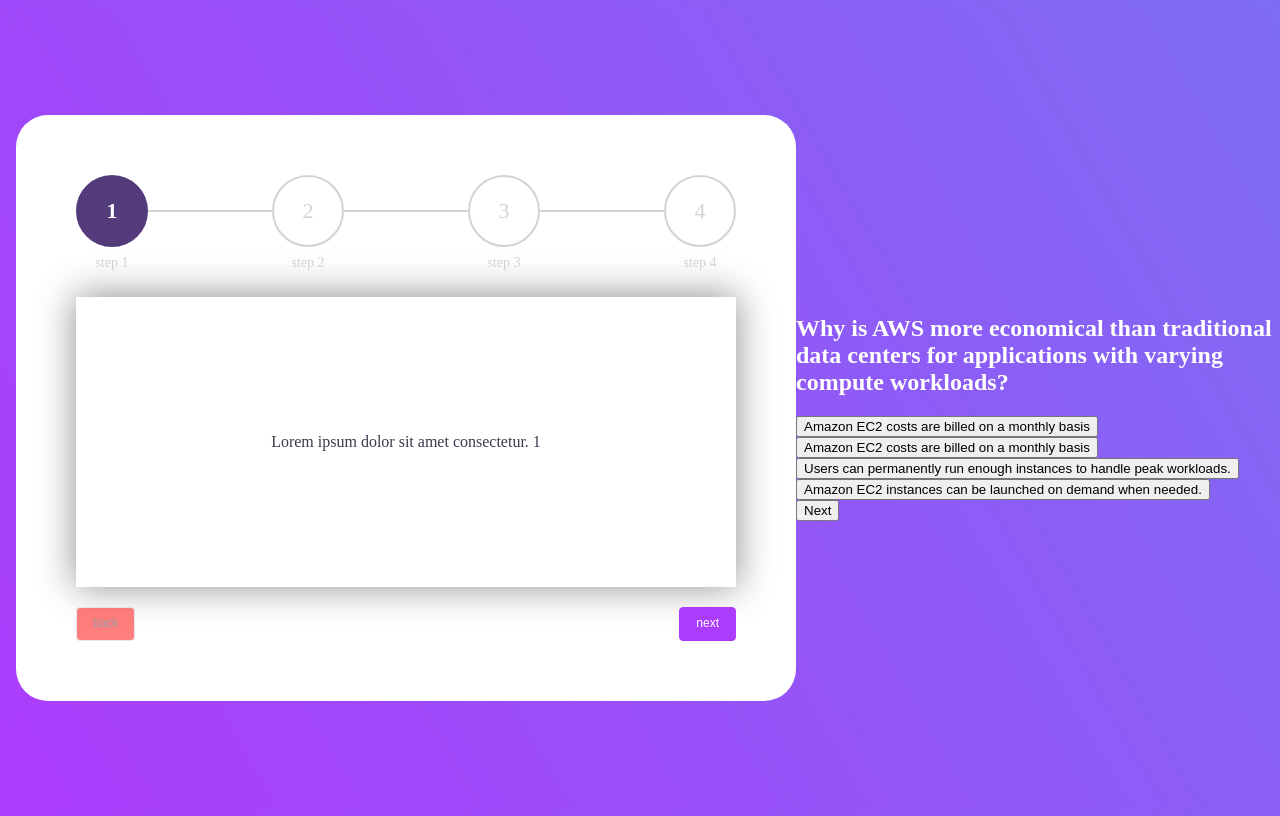
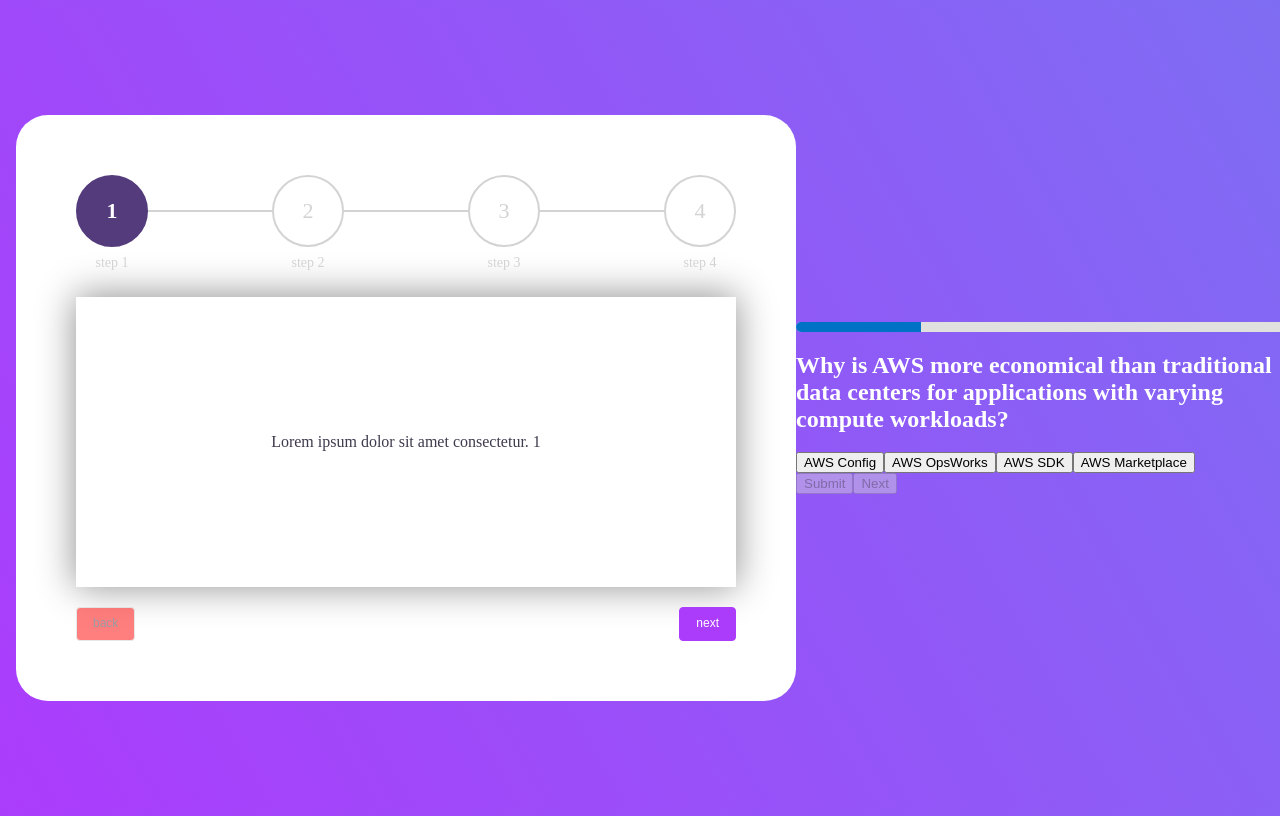
Before and after one commit to Fathi-Amine/AwsQuizAppV3, a Vue app in the folder AwsCloudPractitioner/: page / in a window 1280 px wide. Built offline with nearby package versions, Linux system fonts and the light colour scheme.

Commit message:
three components done and feedback component to complete

```diff
--- a/AwsCloudPractitioner/src/App.vue
+++ b/AwsCloudPractitioner/src/App.vue
@@ -9,30 +9,40 @@
 
     data:()=>({
         questions: [
-        {
-            id:0,
-            question: "Why is AWS more economical than traditional data centers for applications with varying compute workloads?",
-            answers:["Amazon EC2 costs are billed on a monthly basis","Amazon EC2 costs are billed on a monthly basis","Users can permanently run enough instances to handle peak workloads.","Amazon EC2 instances can be launched on demand when needed."],
-            wrong_answers: ["Amazon EC2 costs are billed on a monthly basis","Amazon EC2 costs are billed on a monthly basis","Users can permanently run enough instances to handle peak workloads."],
-            correct_answer: "Amazon EC2 instances can be launched on demand when needed.",
-            description: "The ability to launch instances on demand when needed allows users to launch and terminate instances in response to a varying workload.This is a more economical practice than purchasing enough on-premises servers to handle the peak load."
-        },
+          {
+          id:0,
+          question: "Why is AWS more economical than traditional data centers for applications with varying compute workloads?",
+          choices: [{answer:"Amazon EC2 costs are billed on a monthly basis",
+          isCorrect:false},
+          {answer:"Amazon EC2 costs are billed on a yearly basis",isCorrect:false},
+          {answer:"Amazon EC2 instances can be launched on demand when needed.", isCorrect:true},
+          {answer:"Users can permanently run enough instances to handle peak workloads.", isCorrect:false}],
+          description: "The ability to launch instances on demand when needed allows users to launch and terminate instances in response to a varying workload.This is a more economical practice than purchasing enough on-premises servers to handle the peak load."
+          },
         {
             id:1,
             question: "Which AWS service would simplify the migration of a database to AWS?",
-            answers:["AWS Storage Gateway","Amazon EC2","Amazon AppStream 2.0","AWS Database Migration Service (AWS DMS)"],
-            wrong_answers: ["AWS Storage Gateway","Amazon EC2","Amazon AppStream 2.0"],
-            correct_answer: "AWS Database Migration Service (AWS DMS)",
+            choices:[{answer: "AWS Storage Gateway", isCorrect:false},
+            {answer:"AWS Database Migration Service (AWS DMS)", isCorrect:true},
+            {answer:"Amazon EC2", isCorrect:false},
+            {answer:"Amazon AppStream 2.0", isCorrect:false}],
             description : "AWS DMS helps users migrate databases to AWS quickly and securely. The source database remainsfully operational during the migration, minimizing downtime to applications that rely on the database. AWS DMS can migrate data to and from most widely used commercial and open-source databases."
         },
         {
             id:2,
             question:"Which AWS offering enables users to find, buy, and immediately start using software solutions in their AWS environment?",
-            answers:["AWS Config","AWS OpsWorks","AWS SDK","AWS Marketplace"],
-            wrong_answers: ["AWS Config","AWS OpsWorks","AWS SDK"],
-            correct_answer: "AWS Marketplace",
+            choices: [{answer:"AWS Config", isCorrect:false},
+            {answer:"AWS OpsWorks", isCorrect:false}, {answer:"AWS SDK",isCorrect:false}, {answer:"AWS Marketplace", isCorrect:true}],
             description: "AWS Marketplace is a digital catalog with thousands of software listings from independent software vendors that makes it easy to find, test, buy, and deploy software that runs on AWS."
-            }
+        },
+        {
+            id:3,
+            question:"Which AWS networking service enables a company to create a virtual network within AWS?",
+            choices: [{answer:"AWS Config", isCorrect:false}, {answer:"Amazon Route 53", isCorrect:false},
+            {answer:"AWS Direct Connect",isCorrect:false},
+            {answer:"Amazon Virtual Private Cloud (Amazon VPC)", isCorrect:true}],
+            description: "Amazon VPC lets users provision a logically isolated section of the AWS Cloud where users can launch AWS resources in a virtual network that they define."
+        },
     ],
   })
   }
--- /dev/null
+++ b/AwsCloudPractitioner/src/components/ProgressBarComponent.vue
@@ -0,0 +1,50 @@
+<script>
+  export default {
+    props: {
+      totalQuestions: {
+        type: Number,
+        required: true
+      },
+      currentQuestionIndex: {
+        type: Number,
+        required: true
+      },
+      quizCompleted: {
+        type: Boolean,
+        default: false
+      }
+    },
+    computed: {
+      percentage() {
+        if (this.quizCompleted) {
+          return '100%';
+        } else {
+            return ((this.currentQuestionIndex + 1) / this.totalQuestions) * 100 + '%';
+        }
+      }
+    }
+  };
+</script>
+
+<template>
+  <div v-if="!quizCompleted" class="progress-bar">
+    <div class="progress-bar-inner" :style="{ width: percentage }"></div>
+  </div>
+</template>
+
+<style>
+  .progress-bar {
+    background-color: #e0e0de;
+    height: 10px;
+    width: 100%;
+    border-radius: 5px;
+    overflow: hidden;
+  }
+
+  .progress-bar-inner {
+    background-color: #0072c6;
+    height: 100%;
+    width: 0;
+    transition: width 0.5s ease;
+  }
+</style>
--- a/AwsCloudPractitioner/src/components/QuizComponent.vue
+++ b/AwsCloudPractitioner/src/components/QuizComponent.vue
@@ -1,75 +1,170 @@
+<template>
+  <div class="container">
+    <div>
+      <progress-bar :total-questions="questions.length" :current-question-index="index"></progress-bar>
+
+      <h2>{{ shuffledQuestions.question }}</h2>
+      <div>
+        <button
+  v-for="(choice, choiceIndex) in shuffledQuestions.choices"
+  :key="choiceIndex"
+  :class="{
+    selected: isChoiceSelected(choiceIndex),
+    correct: isChoiceCorrect(choiceIndex) && answered,
+    incorrect: selectedChoiceIndex === choiceIndex && answered && !isChoiceCorrect(choiceIndex)
+  }"
+  @click="highlightSelected(choiceIndex)"
+>
+  {{ choice.answer }}
+</button>
+
+      </div>
+
+      <button :disabled="selectedChoiceIndex === null || answered" @click="checkAnswer">Submit</button>
+      <button :disabled="selectedChoiceIndex === null || !answered" @click="nextItem">Next</button>
+    </div>
+  </div>
+</template>
+
 <script>
+import ProgressBar from '@/components/ProgressBarComponent.vue';
+
 export default {
-        props:{
-            questions:Array,
+  components: {
+    ProgressBar
+  },
+  props: {
+    questions: Array,
     required: true
   },
-        data:() =>({
-            // questions: [
-            //     {
-            //         id:0,
-            //         question: "Why is AWS more economical than traditional data centers for applications with varying compute workloads?",
-            //         answers:["Amazon EC2 costs are billed on a monthly basis","Amazon EC2 costs are billed on a monthly basis","Users can permanently run enough instances to handle peak workloads.","Amazon EC2 instances can be launched on demand when needed."],
-            //         wrong_answers: ["Amazon EC2 costs are billed on a monthly basis","Amazon EC2 costs are billed on a monthly basis","Users can permanently run enough instances to handle peak workloads."],
-            //         correct_answer: "Amazon EC2 instances can be launched on demand when needed.",
-            //         description: "The ability to launch instances on demand when needed allows users to launch and terminate instances in response to a varying workload.This is a more economical practice than purchasing enough on-premises servers to handle the peak load."
-            //     },
-            //     {
-            //         id:1,
-            //         question: "Which AWS service would simplify the migration of a database to AWS?",
-            //         answers:["AWS Storage Gateway","Amazon EC2","Amazon AppStream 2.0","AWS Database Migration Service (AWS DMS)"],
-            //         wrong_answers: ["AWS Storage Gateway","Amazon EC2","Amazon AppStream 2.0"],
-            //         correct_answer: "AWS Database Migration Service (AWS DMS)",
-            //         description : "AWS DMS helps users migrate databases to AWS quickly and securely. The source database remainsfully operational during the migration, minimizing downtime to applications that rely on the database. AWS DMS can migrate data to and from most widely used commercial and open-source databases."
-            //     },
-            //     {
-            //         id:2,
-            //         question:"Which AWS offering enables users to find, buy, and immediately start using software solutions in their AWS environment?",
-            //         answers:["AWS Config","AWS OpsWorks","AWS SDK","AWS Marketplace"],
-            //         wrong_answers: ["AWS Config","AWS OpsWorks","AWS SDK"],
-            //         correct_answer: "AWS Marketplace",
-            //         description: "AWS Marketplace is a digital catalog with thousands of software listings from independent software vendors that makes it easy to find, test, buy, and deploy software that runs on AWS."
-            //         }
-            // ],
-            index: 0
-        }),
+  data() {
+    return {
+      index: 0,
+      selectedChoiceIndex: null,
+      answered: false,
+      correct: false,
+      userAnswers: [],
+      userWrongAnswers: []
+    };
+  },
   computed: {
-            selectedQuestion() {
-                return this.questions[this.index];
+    shuffledQuestions() {
+      // Shuffle the questions array randomly
+      return this.shuffleArray(this.questions)[this.index];
     },
+    correctAnswer() {
+      return this.shuffledQuestions.choices.find(choice => choice.isCorrect);
+    }
   },
-        methods:{
+  methods: {
     nextItem() {
       if (this.index < this.questions.length - 1) {
         this.index++;
       } else {
         this.index = 0;
       }
+      this.selectedChoiceIndex = null; // Reset selected choice index
+      this.answered = false; // Reset answered flag
     },
-        //     displayQuestions(){
-        //         let questions = data.results.map((question) => {
-        //             for (let i = question.answers.length - 1; i > 0; i--) {
-        //                 const j = Math.floor(Math.random() * (i + 1));
-        //                 [question.answers[i], question.answers[j]] = [
-        //                     question.answers[j],
-        //                     question.answers[i],
-        //                 ];
-        //             }
-        //     })
-        // }
+    shuffleArray(array) {
+      // Shuffle the array randomly
+      return array.sort(() => Math.random() - 0.5);
+    },
+    isChoiceSelected(index) {
+      return this.selectedChoiceIndex === index;
+    },
+    highlightSelected(index) {
+      if (!this.answered) {
+        this.selectedChoiceIndex = index;
+      }
+    },
+    isChoiceCorrect(index) {
+      if (this.answered) {
+        const correctIndex = this.shuffledQuestions.choices.findIndex(choice => choice.isCorrect);
+        return index === correctIndex;
+      } else {
+        return false;
+      }
+    },
+    checkAnswer() {
+        if (this.selectedChoiceIndex !== null) {
+            this.answered = true;
+            this.correct = this.isChoiceCorrect(this.selectedChoiceIndex);
+                if (!this.correct) {
+                this.userWrongAnswers.push({
+                    id: this.shuffledQuestions.id,
+                    answer: this.shuffledQuestions.choices[this.selectedChoiceIndex].answer
+                });
+                }
+            this.userAnswers.push({
+            id: this.shuffledQuestions.id,
+            answer: this.shuffledQuestions.choices[this.selectedChoiceIndex].answer
+            });
+            console.log(this.userAnswers);
+            console.log(this.userWrongAnswers);
         }
     }
+  }
+};
 </script>
-<template>
+
+<style>
+.selected {
+  background-color: yellow;
+}
+.correct {
+  background-color: green;
+}
+.incorrect {
+  background-color: red;
+}
+</style>
+
+<!-- <template>
     <div class="container">
       <div>
-            <h2> {{ selectedQuestion.question }}</h2>
+        <progress-bar :total-questions="questions.length" :current-question-index="index"></progress-bar>
+
+        <h2>{{ shuffledQuestions.question }}</h2>
         <div>
-                <button v-for="answer in selectedQuestion.answers" :key="answer">{{ answer }}</button>
+          <button
+            v-for="(choice, choiceIndex) in shuffledQuestions.choices"
+            :key="choiceIndex"
+            :class="{
+              selected: isChoiceSelected(choiceIndex),
+              correct: isChoiceCorrect(choiceIndex) && answered,
+              incorrect: selectedChoiceIndex === choiceIndex && answered && !isChoiceCorrect(choiceIndex)
+            }"
+            @click="highlightSelected(choiceIndex)"
+          >
+            {{ choice.answer }}
+          </button>
+
         </div>
 
-            <button @click="nextItem">Next</button>
+        <button v-if="!showResults" :disabled="selectedChoiceIndex === null || answered" @click="checkAnswer">Submit</button>
+        <button v-if="!showResults" :disabled="selectedChoiceIndex === null || !answered" @click="nextItem">Next</button>
+        <button v-if="showResults" @click="resetQuiz">Reset Quiz</button>
+        <button v-if="!showResults" @click="showResults = true">Show Results</button>
+        <div v-if="showResults">
+          <h3>Your Answers</h3>
+          <ul>
+            <li v-for="(answer, index) in userAnswers" :key="index">{{ answer }}</li>
+          </ul>
         </div>
       </div>
-</template>
-<style></style>
+    </div>
+  </template> -->
+
+
+  <!-- methods: {
+    // Existing methods here
+    resetQuiz() {
+      this.index = 0;
+      this.selectedChoiceIndex = null;
+      this.answered = false;
+      this.correct = false;
+      this.userAnswers = [];
+      this.showResults = false;
+    }
+  } -->
```
Lines whose indentation alone changed are shown as unchanged.
